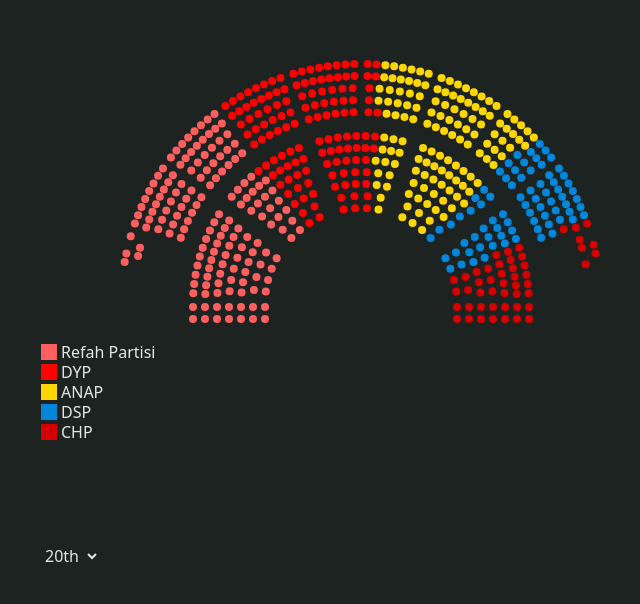
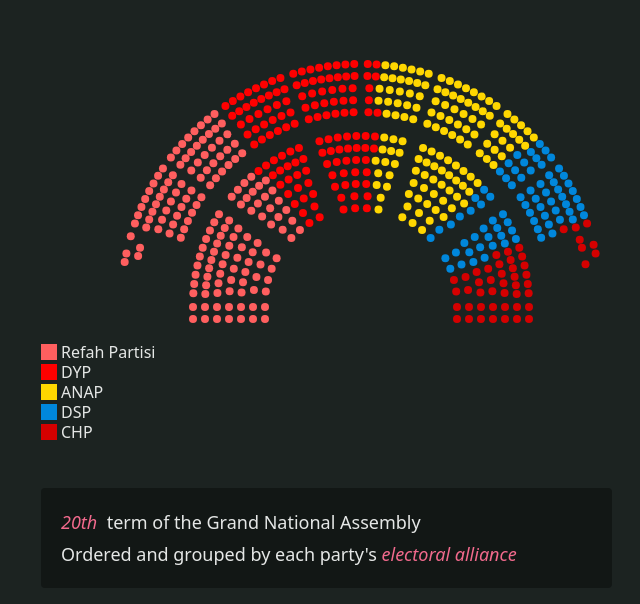
Before and after one commit to ambertide/parliament-chart, a Next.js app: page /terms/20 in a window 1280 px wide. Shown: the part 104-708 px from the top of the page, without its empty margins (279-919 px from the left). Built offline with nearby package versions, Linux system fonts and the light colour scheme.

Commit message:
ui: menu styling

```diff
--- a/src/components/Layout.tsx
+++ b/src/components/Layout.tsx
@@ -25,7 +25,7 @@ export default function RootLayout({
   return (
     <html lang="en">
       <Head>
-        <link rel="stylesheet" href="https://fonts.googleapis.com/css2?family=Material+Symbols+Outlined:opsz,wght,FILL,GRAD@20..48,100..700,0..1,-50..200&icon_names=account_balance,arrow_drop_down_circle,gavel,how_to_vote,info" />
+        <link rel="stylesheet" href="https://fonts.googleapis.com/css2?family=Material+Symbols+Outlined:opsz,wght,FILL,GRAD@20..48,100..700,0..1,-50..200&icon_names=account_balance,arrow_drop_down_circle,gavel,how_to_vote,info,sort" />
       </Head>
       <body
         className={`${ibmPlexSans.variable} ${newsreader.variable} antialiased`}
--- a/src/components/Menu/CombinedSelect.tsx
+++ b/src/components/Menu/CombinedSelect.tsx
@@ -1,3 +1,4 @@
+import { parseOrdinal } from "@/utils"
 import { FC, useMemo } from "react"
 
 type CommonGovernmentProps = {
@@ -39,22 +40,6 @@ type CombinedSelectTypes = {
   selectedTerm: number,
   showGovernments: boolean,
   onTermSelect: (newTerm: number) => void
-}
-
-/** Given an ordinal number, return the string variant with that number. */
-const parseOrdinal = (t: number): string => {
-  // TODO: Handle languages here.
-  const ordinalityRules = new Intl.PluralRules("en", {type: "ordinal"})
-  const suffix = ({
-    one: "st",
-    two: "nd",
-    few: "rd",
-    other: "th",
-    // This is empty for english.
-    many: "",
-    zero: ""
-  })[ordinalityRules.select(t)]
-  return `${t}${suffix}`
 }
 
 export const CombinedSelect: FC<CombinedSelectTypes> = ({
--- a/src/components/Menu/Menu.tsx
+++ b/src/components/Menu/Menu.tsx
@@ -1,24 +1,56 @@
 import { FC } from "react";
-import { CombinedSelect } from "./CombinedSelect"
+import { BasicSelect, Option } from "../common";
+import { MenuItem } from "./MenuItem";
+import { parseOrdinal } from "@/utils";
 
 type MenuProps = {
   selectedTerm: number,
   onTermSelect: (newTerm: number) => void
+  displayOptions: Option[],
+  onDisplayOptionChange: (newDisplayOption: string) => void
 };
 
-export const Menu: FC<MenuProps> = ({ selectedTerm, onTermSelect }) => (
-  <menu>
-    <CombinedSelect
-      terms={[20, 21, 22, 23, 24, 25, 26, 27].map((term) => (
-        {
-          term,
-          governmentsUnderTerm: []
-        }
-      ))}
-      selectedGovernment=""
-      selectedTerm={selectedTerm}
-      onTermSelect={onTermSelect}
-      showGovernments={false}
-    />
+export const Menu: FC<MenuProps> = ({
+  selectedTerm,
+  onTermSelect,
+  displayOptions,
+  onDisplayOptionChange
+}) => (
+  <menu className="flex gap-1 flex-col text-lg p-4 bg-background-secondary border-4 border-background-secondary rounded-sm">
+    <MenuItem
+      icon="\E84F"
+    >
+      <BasicSelect
+        options={[20, 21, 22, 23, 24, 25, 26, 27, 28].map((value) => (
+          {
+            value,
+            displayValue: `${parseOrdinal(value)}`
+          }
+        ))}
+        selectedValue={selectedTerm}
+        id="parliament-term-picker"
+        onChange={e => onTermSelect(e as number)}
+      />
+      {' '}
+      <label
+        htmlFor="parliament-term-picker"
+      >
+        term of the Grand National Assembly
+      </label>
+    </MenuItem>
+    <MenuItem
+      icon="\E164"
+    >
+      <label htmlFor="sort-by-picker" className="unset">
+        Ordered and grouped by each party&apos;s
+      </label>
+      {' '}
+      <BasicSelect
+        options={displayOptions}
+        onChange={e => onDisplayOptionChange(e as string)}
+        selectedValue="delegates"
+        id="sort-by-picker"
+      />
+    </MenuItem>
   </menu>
 )
--- /dev/null
+++ b/src/components/Menu/MenuItem.tsx
@@ -0,0 +1,16 @@
+import { FC } from "react";
+
+type MenuItemProps = ({
+  /** Unicode codepoint for icon in google material symbols */
+  icon: string,
+  children: React.ReactNode
+});
+
+
+export const MenuItem: FC<MenuItemProps> = ({ icon, children }) => (
+  <li
+    className={`[&::before]:font-[Material_Symbols_Outlined] [&::before]:mr-1 [&::before]:content-['${icon}']`}
+  >
+    {children}
+  </li>
+)
--- /dev/null
+++ b/src/components/common/BasicSelect.tsx
@@ -0,0 +1,37 @@
+import { FC } from "react"
+
+export type Option = {
+  value: string | number,
+  displayValue: string
+}
+
+
+type BasicSelectProps = {
+  options: Option[],
+  selectedValue: string | number,
+  id: string,
+  onChange: (newValue: string | number) => void
+}
+
+export const BasicSelect: FC<BasicSelectProps> = ({
+  options,
+  selectedValue,
+  id,
+  onChange
+}) => (
+  <select
+    id={id}
+    value={selectedValue}
+    className="unset text-emphasis italic appearance-none"
+    onChange={(e) => onChange(e.target.value)}
+  >
+    {options.map(({ value, displayValue }) => (
+      <option
+        value={value}
+        key={value}
+      >
+        {displayValue}
+      </option>
+    ))}
+  </select>
+)
--- /dev/null
+++ b/src/components/common/index.ts
@@ -0,0 +1 @@
+export { BasicSelect, type Option } from './BasicSelect'
--- a/src/pages/terms/[term].tsx
+++ b/src/pages/terms/[term].tsx
@@ -4,7 +4,7 @@ import { Menu } from "@/components/Menu/Menu";
 import { Party } from "@/types";
 import { GetStaticPaths, GetStaticProps } from "next";
 import { useRouter } from "next/router";
-import { useMemo } from "react";
+import { useMemo, useState } from "react";
 
 const validTerms = Object.keys(terms).filter(key => Number.parseInt(key) >= 20);
 
@@ -29,18 +29,25 @@ export const getStaticProps: GetStaticProps<{parties: Party[], term: string | st
 
 export default function Term({ parties, term }: { parties: Party[], term: `${number}` }) {
   const selectedTerm = useMemo(() => Number.parseInt(term), [term]);
+  const [groupBy, setGroupBy] = useState<'alliance' | 'groups' | 'deputies'>('alliance');
   const { push } = useRouter();
   return (
     <div className="flex min-h-screen items-center justify-center">
-      <main className="flex min-h-screen w-full max-w-3xl flex-col items-center justify-between py-32 px-16 sm:items-start">
+      <main className="flex min-h-screen w-full max-w-3xl flex-col items-center gap-16 py-32 px-16 sm:items-start">
         <ParliamentFigure
-          groupBy="alliance"
+          groupBy={groupBy}
           parties={parties}
           numberOfRepresentatives={selectedTerm >= 27 ? 600 : 550}
         />
         <Menu
           selectedTerm={selectedTerm}
           onTermSelect={term => push(`/terms/${term}`)}
+          onDisplayOptionChange={e => setGroupBy(e as 'alliance' | 'groups' | 'deputies')}
+          displayOptions={[
+            { value: 'alliance', displayValue: 'electoral alliance'},
+            { value: 'deputies', displayValue: 'number of representatives'},
+            { value: 'groups', displayValue: 'parliamentary groups' }
+          ]}
         />
       </main>
     </div>
--- a/src/utils/index.ts
+++ b/src/utils/index.ts
@@ -1 +1,2 @@
 export { partyShortName } from "./partyShortName";
+export {parseOrdinal} from "./parseOrdinal";
--- /dev/null
+++ b/src/utils/parseOrdinal.ts
@@ -0,0 +1,16 @@
+
+/** Given an ordinal number, return the string variant with that number. */
+export const parseOrdinal = (t: number): string => {
+  // TODO: Handle languages here.
+  const ordinalityRules = new Intl.PluralRules("en", {type: "ordinal"})
+  const suffix = ({
+    one: "st",
+    two: "nd",
+    few: "rd",
+    other: "th",
+    // This is empty for english.
+    many: "",
+    zero: ""
+  })[ordinalityRules.select(t)]
+  return `${t}${suffix}`
+}
```
